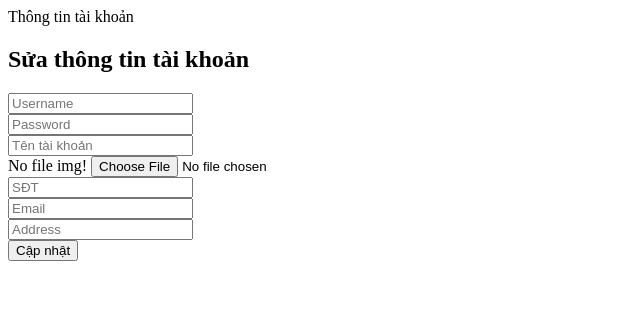
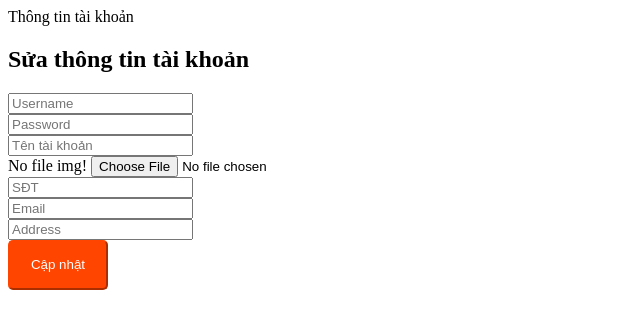
Before and after one commit to linhndph/chot, a PHP site: page /suathongtintaikhoan.php in a window 1280 px wide. Shown: the top 329 px of the page, without its empty margins (0-640 px from the left). Run offline with PHP 8.4, Linux system fonts and the light colour scheme; data that the repository does not hold is empty.

Commit message:
update 2

```diff
--- a/app/views/Client/suathongtintaikhoan.php
+++ b/app/views/Client/suathongtintaikhoan.php
@@ -28,6 +28,11 @@
                                             <input type="hidden" name="idtaikhoan" id="name" class="form-control" required
                                                 data-error="Please enter your Username" placeholder="Username" value="<?php if(isset($id_tai_khoan)&&($id_tai_khoan>0)) echo $id_tai_khoan;?> ">
                                         </div>
+                                        <div class="col-lg-12 ">
+                                        <div class="form-group">
+                                            <input type="hidden" name="id_chuc_vu" id="name" class="form-control" required
+                                                data-error="Please enter your Username" placeholder="Username" value="<?php if(isset($id_chuc_vu)&&($id_chuc_vu>0)) echo $id_chuc_vu;?> ">
+                                        </div>
                                     <div class="col-lg-12 ">
                                         <div class="form-group">
                                             <input type="text" name="tendangnhap" id="name" class="form-control" required
@@ -49,7 +54,7 @@
                                     <div class="col-lg-12">
                                         <div class="form-group">
                                         <?php echo $hinh?>
-                                            <input type="file" name="img_tai_khoan" id="email" class="form-control" required
+                                            <input type="file" name="img_tai_khoan" id="email" class="form-control"
                                                 data-error="Please enter img" placeholder="">
                                         </div>
                                     </div>
@@ -74,7 +79,7 @@
 
 
                                     <div class="col-lg-12 col-md-12 text-center">
-                                        <input type="submit"  value="Cập nhật" name="capnhat">
+                                        <input type="submit" class="capnhap"  value="Cập nhật" name="capnhat">
 
                                         <?php
                                             // var_dump($_SESSION['thongbao']);
@@ -94,3 +99,17 @@
         </div>
     </div>
     </form>
+    <style>
+        .capnhap{
+            background-color: #FF4500;
+            width: 100px;
+            height: 50px;
+            border-radius: 5px;
+            border-color: #FF4500;
+            color: #fff;
+
+        }
+        .capnhap:hover{
+            background-color: brown;
+        }
+    </style>
```
Also changed, not shown: app/views/Client/layout/thongtintk.php (+3 -9 lines), app/views/Client/sign-in.php (+14 -1 lines), app/views/Client/sign-up.php (+14 -1 lines), app/views/Admin/quanlytaikhoan/anhtaikhoan/ANH4.jpeg (added).
